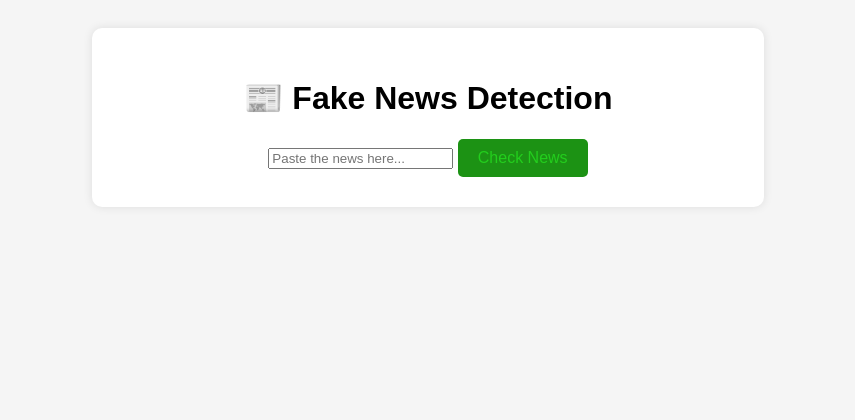
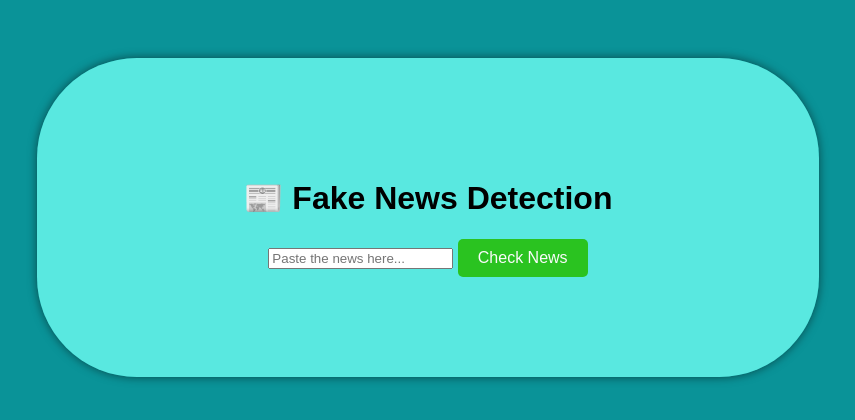
Before and after one commit to Lahama09/Fake-News-Detector, a plain HTML site: page index.html in a window 1280 px wide. Shown: the whole page, without its empty margins (212-1067 px from the left). Drawn offline with Linux system fonts and the light colour scheme.

Commit message:
Changes made and added

```diff
--- a/style.css
+++ b/style.css
@@ -1,32 +1,32 @@
 body {
     font-family: Arial, sans-serif;
-    background: #f5f5f5;
+    background: #0a9398;
     text-align: center;
-    padding: 20px;
+    padding: 50px;
 }
 
 .container {
-    background: #fff;
-    padding: 30px;
-    border-radius: 10px;
+    background: #60f0e6eb;
+    padding: 100px;
+    border-radius: 100px;
     width: 50%;
     margin: auto;
-    box-shadow: 0 0 10px rgba(0,0,0,0.1);
+    box-shadow: 0 0 10px rgba(7, 7, 7, 0.544);
 }
 
 textarea {
     width: 80%;
     height: 150px;
     margin: 10px 0;
-    padding: 10px;
+    padding: 40px;
     font-size: 16px;
 }
 
 button {
     padding: 10px 20px;
-    background: #1c9214;
+    background: #2ac320;
     border: black;
-    color: rgb(35, 206, 29);
+    color: rgb(250, 250, 250);
     font-size: 16px;
     border-radius: 5px;
     cursor: pointer;
```
